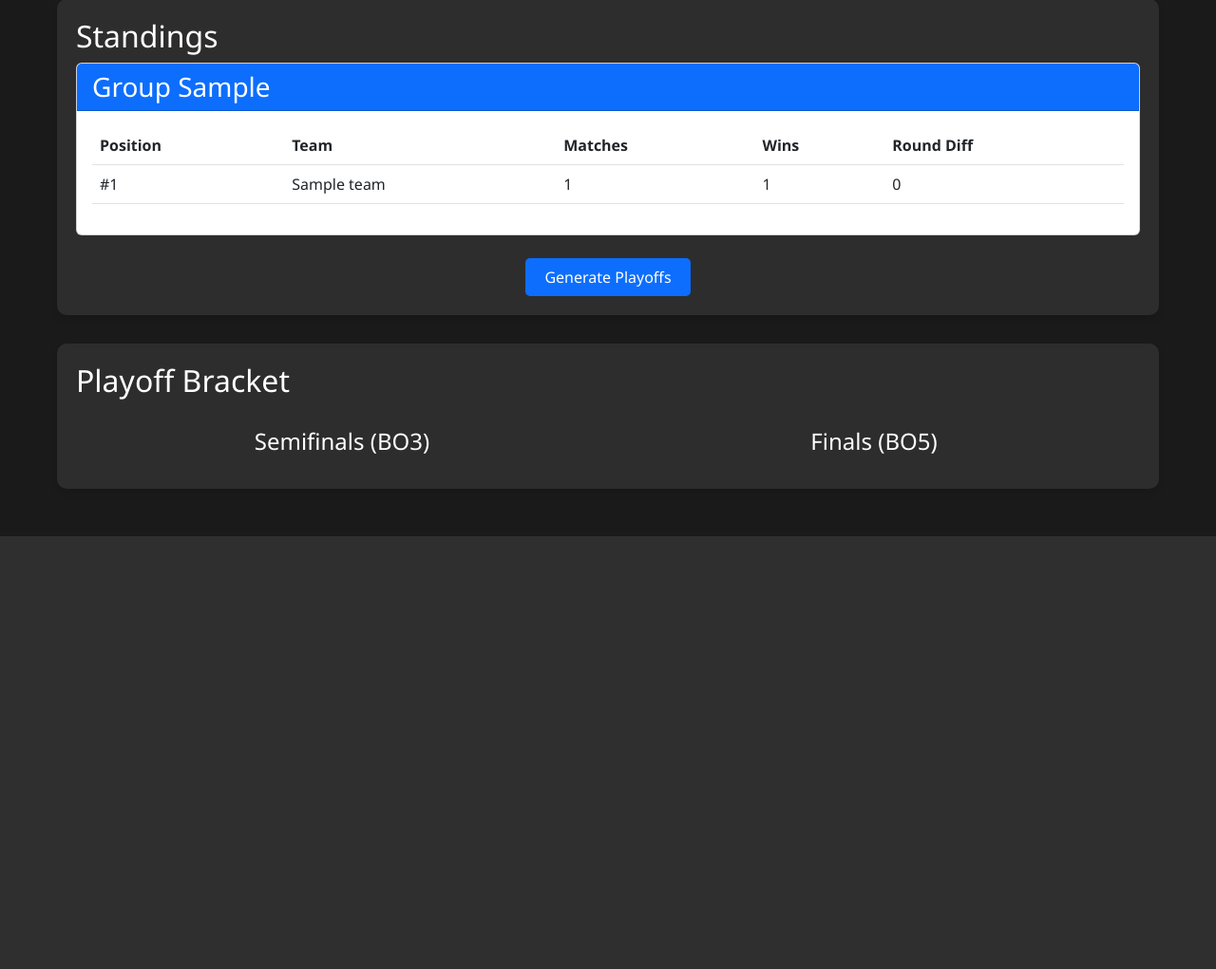
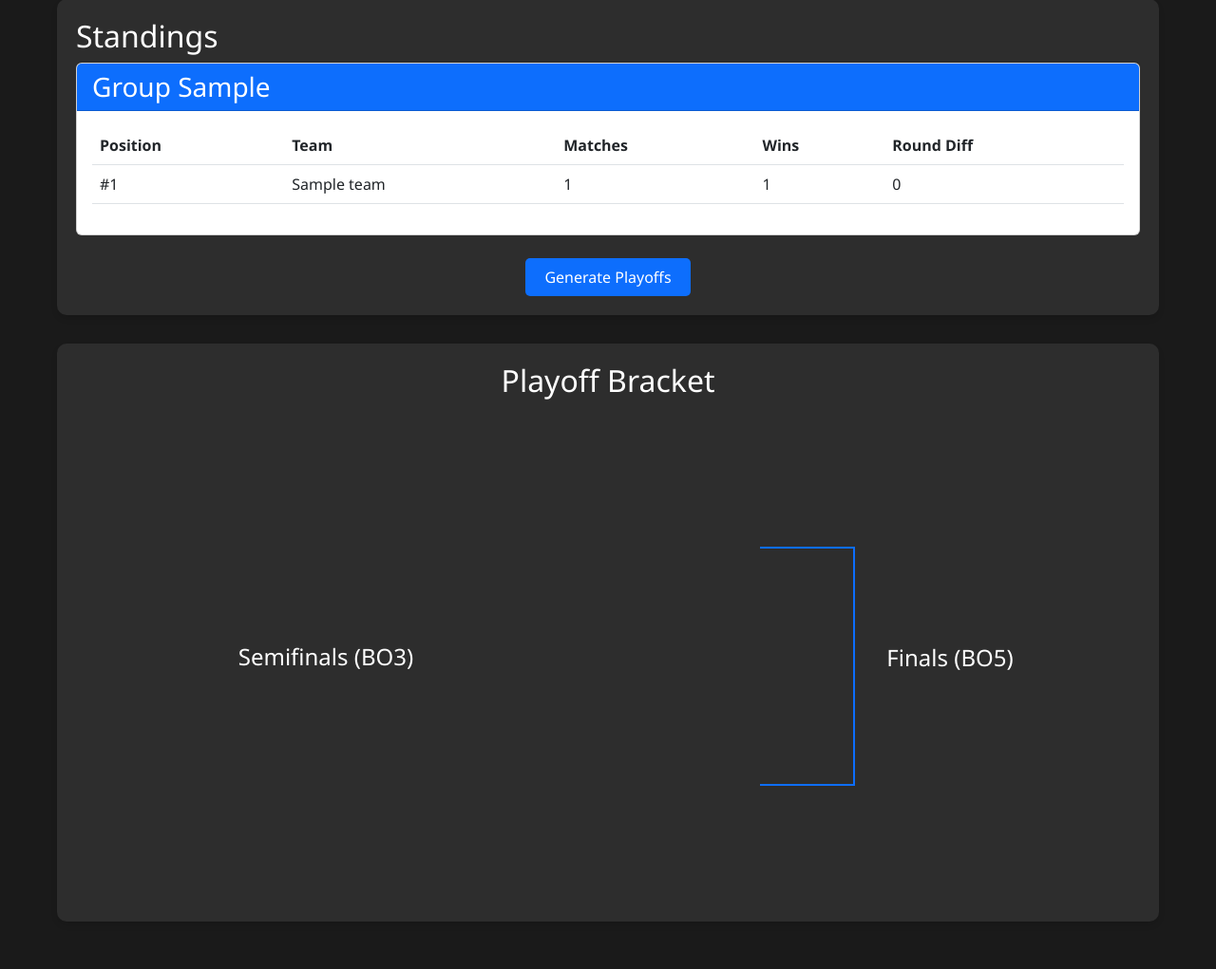
Before and after one commit to yskhs07/cs2-seeding, a Flask app: page / in a window 1280 px wide. Shown: the part 719-1740 px from the top of the page at 95% size. Before the commit the page ends 1284 px from the top, so only its background shows below. Run offline with Flask 3, Linux system fonts and the light colour scheme; tables that the repository leaves empty hold one stand-in row (values such as "Sample post").

Commit message:
improved UI

```diff
--- a/templates/index.html
+++ b/templates/index.html
@@ -115,44 +115,137 @@
         }
 
         .bracket-container {
+            position: relative;
             display: flex;
-            justify-content: space-around;
+            justify-content: space-between;
+            padding: 40px 20px;
             margin-top: 30px;
+            min-height: 500px;
         }
 
         .bracket-round {
-            flex: 1;
-            margin: 0 15px;
+            position: relative;
+            display: flex;
+            flex-direction: column;
+            justify-content: space-around;
+            width: 45%;
+        }
+
+        .finals {
+            width: 300px;
+            position: absolute;
+            right: 50px;
+            top: 50%;
+            transform: translateY(-50%);
         }
 
         .bracket-match {
-            background: #363636;
+            background: #2d2d2d;
+            border: 2px solid #0d6efd;
             border-radius: 8px;
             padding: 15px;
-            margin-bottom: 20px;
+            margin: 10px 0;
             position: relative;
+            width: 100%;
             transition: all 0.3s ease;
         }
 
         .bracket-match:hover {
-            transform: scale(1.05);
-            z-index: 1;
+            transform: scale(1.02);
+            box-shadow: 0 0 15px rgba(13, 110, 253, 0.3);
         }
 
         .bracket-match.final {
-            background: linear-gradient(45deg, #0d6efd, #0b5ed7);
+            background: linear-gradient(45deg, #1a1a1a, #2d2d2d);
+            border: 2px solid #ffd700;
+        }
+
+        .bracket-line {
+            position: absolute;
+            background: #0d6efd;
+        }
+
+        .line-horizontal {
+            height: 2px;
+        }
+
+        .line-vertical {
+            width: 2px;
+        }
+
+        .team-box {
+            display: flex;
+            justify-content: space-between;
+            align-items: center;
+            padding: 8px;
+            margin: 5px 0;
+            background: #363636;
+            border-radius: 4px;
+            transition: all 0.3s ease;
+        }
+
+        .team-box:hover {
+            background: #404040;
+        }
+
+        .team-name {
+            font-weight: bold;
+            color: #fff;
+            flex-grow: 1;
+            padding: 0 10px;
+        }
+
+        .team-score {
+            background: #0d6efd;
+            color: white;
+            padding: 2px 8px;
+            border-radius: 4px;
+            min-width: 30px;
+            text-align: center;
+        }
+
+        .winner .team-name {
+            color: #00ff00;
+        }
+
+        .winner .team-score {
+            background: #00aa00;
+        }
+
+        .match-edit {
+            margin-top: 10px;
+        }
+
+        .map-scores {
+            background: #363636;
+            padding: 10px;
+            border-radius: 6px;
+            margin-top: 10px;
         }
 
         .map-score {
+            display: flex;
+            align-items: center;
+            margin: 5px 0;
+            padding: 5px;
             background: #2d2d2d;
-            padding: 10px;
-            border-radius: 5px;
-            margin-bottom: 8px;
+            border-radius: 4px;
         }
 
-        .winner {
-            color: #00ff00;
-            font-weight: bold;
+        .map-score small {
+            width: 60px;
+            color: #0d6efd;
+        }
+
+        .score-input {
+            width: 50px !important;
+            text-align: center;
+            margin: 0 5px;
+            background: #404040;
+            color: white;
+            border: 1px solid #0d6efd;
+            border-radius: 4px;
+            padding: 2px 5px;
         }
 
         /* Animations */
@@ -199,6 +292,35 @@
         @keyframes spin {
             0% { transform: rotate(0deg); }
             100% { transform: rotate(360deg); }
+        }
+
+        .bracket-lines .line-horizontal,
+        .bracket-lines .line-vertical {
+            background: #0d6efd;
+            position: absolute;
+        }
+
+        .line-horizontal {
+            height: 2px;
+        }
+
+        .line-vertical {
+            width: 2px;
+        }
+
+        /* Add animation for the lines */
+        .bracket-lines div {
+            animation: drawLine 1s ease-out forwards;
+            transform-origin: left;
+        }
+
+        @keyframes drawLine {
+            from {
+                transform: scaleX(0);
+            }
+            to {
+                transform: scaleX(1);
+            }
         }
     </style>
 </head>
@@ -339,88 +461,87 @@
             </form>
         </div>
 
-        <!-- Playoff Matches -->
+        <!-- Playoff Bracket Section -->
         <div class="section">
-            <h2>Playoff Bracket</h2>
+            <h2 class="text-center mb-4">Playoff Bracket</h2>
             <div class="bracket-container">
-                <!-- Semifinals (BO3) -->
+                <!-- Semifinals -->
                 <div class="bracket-round">
                     <h4 class="text-center mb-3">Semifinals (BO3)</h4>
-                    <div class="bracket-matches">
                     {% for match in matches %}
                         {% if match.stage == 'semifinal' %}
                             <div class="bracket-match">
-                                    <div class="team {% if match.completed and match.score1 > match.score2 %}winner{% endif %}">
-                                        {{ match.team1.name }} {% if match.completed %}({{ match.score1 }}){% endif %}
+                                <div class="team-box {% if match.completed and match.score1 > match.score2 %}winner{% endif %}">
+                                    <span class="team-name">{{ match.team1.name }}</span>
+                                    <span class="team-score">{{ match.score1 if match.completed else '-' }}</span>
                                 </div>
-                                    <div class="team {% if match.completed and match.score2 > match.score1 %}winner{% endif %}">
-                                        {{ match.team2.name }} {% if match.completed %}({{ match.score2 }}){% endif %}
+                                <div class="team-box {% if match.completed and match.score2 > match.score1 %}winner{% endif %}">
+                                    <span class="team-name">{{ match.team2.name }}</span>
+                                    <span class="team-score">{{ match.score2 if match.completed else '-' }}</span>
                                 </div>
                                 <div class="match-edit">
-                                        <button type="button" class="btn btn-sm btn-primary"
-                                                onclick="toggleEdit('{{ match.id }}')">
-                                            Edit Score
+                                    <button type="button" class="btn btn-sm btn-primary" onclick="toggleEdit('{{ match.id }}')">
+                                        <i class="fas fa-edit"></i> Edit Score
                                     </button>
-                                        <div id="form_{{ match.id }}" style="display: none;">
-                                            <div class="bo3-scores">
+                                    <div id="form_{{ match.id }}" style="display: none;" class="map-scores">
                                         {% for map_num in range(1, 4) %}
                                             <div class="map-score">
                                                 <small>Map {{ map_num }}:</small>
-                                                    <input type="number" class="form-control form-control-sm score-input"
-                                                           id="score1_map{{ map_num }}_{{ match.id }}" min="0" max="16">
-                                                    <input type="number" class="form-control form-control-sm score-input"
-                                                           id="score2_map{{ map_num }}_{{ match.id }}" min="0" max="16">
+                                                <input type="number" class="score-input" id="score1_map{{ map_num }}_{{ match.id }}" min="0" max="16">
+                                                <input type="number" class="score-input" id="score2_map{{ map_num }}_{{ match.id }}" min="0" max="16">
                                             </div>
                                         {% endfor %}
-                                                <button type="button" class="btn btn-sm btn-primary mt-2"
-                                                        onclick="saveBO3Match('{{ match.id }}')">Save</button>
-                                            </div>
+                                        <button type="button" class="btn btn-sm btn-success mt-2" onclick="saveBO3Match('{{ match.id }}')">
+                                            <i class="fas fa-save"></i> Save
+                                        </button>
                                     </div>
                                 </div>
                             </div>
                         {% endif %}
                     {% endfor %}
                 </div>
-                </div>
 
-                <!-- Finals (BO5) -->
-                <div class="bracket-round">
+                <!-- Finals -->
+                <div class="bracket-round finals">
                     <h4 class="text-center mb-3">Finals (BO5)</h4>
-                    <div class="bracket-matches">
                     {% for match in matches %}
                         {% if match.stage == 'final' %}
                             <div class="bracket-match final">
-                                    <div class="team {% if match.completed and match.score1 > match.score2 %}winner{% endif %}">
-                                        {{ match.team1.name }} {% if match.completed %}({{ match.score1 }}){% endif %}
+                                <div class="team-box {% if match.completed and match.score1 > match.score2 %}winner{% endif %}">
+                                    <span class="team-name">{{ match.team1.name }}</span>
+                                    <span class="team-score">{{ match.score1 if match.completed else '-' }}</span>
                                 </div>
-                                    <div class="team {% if match.completed and match.score2 > match.score1 %}winner{% endif %}">
-                                        {{ match.team2.name }} {% if match.completed %}({{ match.score2 }}){% endif %}
+                                <div class="team-box {% if match.completed and match.score2 > match.score1 %}winner{% endif %}">
+                                    <span class="team-name">{{ match.team2.name }}</span>
+                                    <span class="team-score">{{ match.score2 if match.completed else '-' }}</span>
                                 </div>
                                 <div class="match-edit">
-                                        <button type="button" class="btn btn-sm btn-primary"
-                                                onclick="toggleEdit('{{ match.id }}')">
-                                            Edit Score
+                                    <button type="button" class="btn btn-sm btn-primary" onclick="toggleEdit('{{ match.id }}')">
+                                        <i class="fas fa-edit"></i> Edit Score
                                     </button>
-                                        <div id="form_{{ match.id }}" style="display: none;">
-                                            <div class="bo5-scores">
+                                    <div id="form_{{ match.id }}" style="display: none;" class="map-scores">
                                         {% for map_num in range(1, 6) %}
                                             <div class="map-score">
                                                 <small>Map {{ map_num }}:</small>
-                                                    <input type="number" class="form-control form-control-sm score-input"
-                                                           id="score1_map{{ map_num }}_{{ match.id }}" min="0" max="16">
-                                                    <input type="number" class="form-control form-control-sm score-input"
-                                                           id="score2_map{{ map_num }}_{{ match.id }}" min="0" max="16">
+                                                <input type="number" class="score-input" id="score1_map{{ map_num }}_{{ match.id }}" min="0" max="16">
+                                                <input type="number" class="score-input" id="score2_map{{ map_num }}_{{ match.id }}" min="0" max="16">
                                             </div>
                                         {% endfor %}
-                                                <button type="button" class="btn btn-sm btn-primary mt-2"
-                                                        onclick="saveBO5Match('{{ match.id }}')">Save</button>
-                                            </div>
+                                        <button type="button" class="btn btn-sm btn-success mt-2" onclick="saveBO5Match('{{ match.id }}')">
+                                            <i class="fas fa-save"></i> Save
+                                        </button>
                                     </div>
                                 </div>
                             </div>
                         {% endif %}
                     {% endfor %}
                 </div>
+
+                <!-- Connecting Lines -->
+                <div class="bracket-lines">
+                    <div class="line-horizontal" style="position: absolute; right: 300px; top: 25%; width: 100px;"></div>
+                    <div class="line-vertical" style="position: absolute; right: 300px; top: 25%; height: 50%;"></div>
+                    <div class="line-horizontal" style="position: absolute; right: 300px; top: 75%; width: 100px;"></div>
                 </div>
             </div>
         </div>
```
Lines whose indentation alone changed are shown as unchanged.
